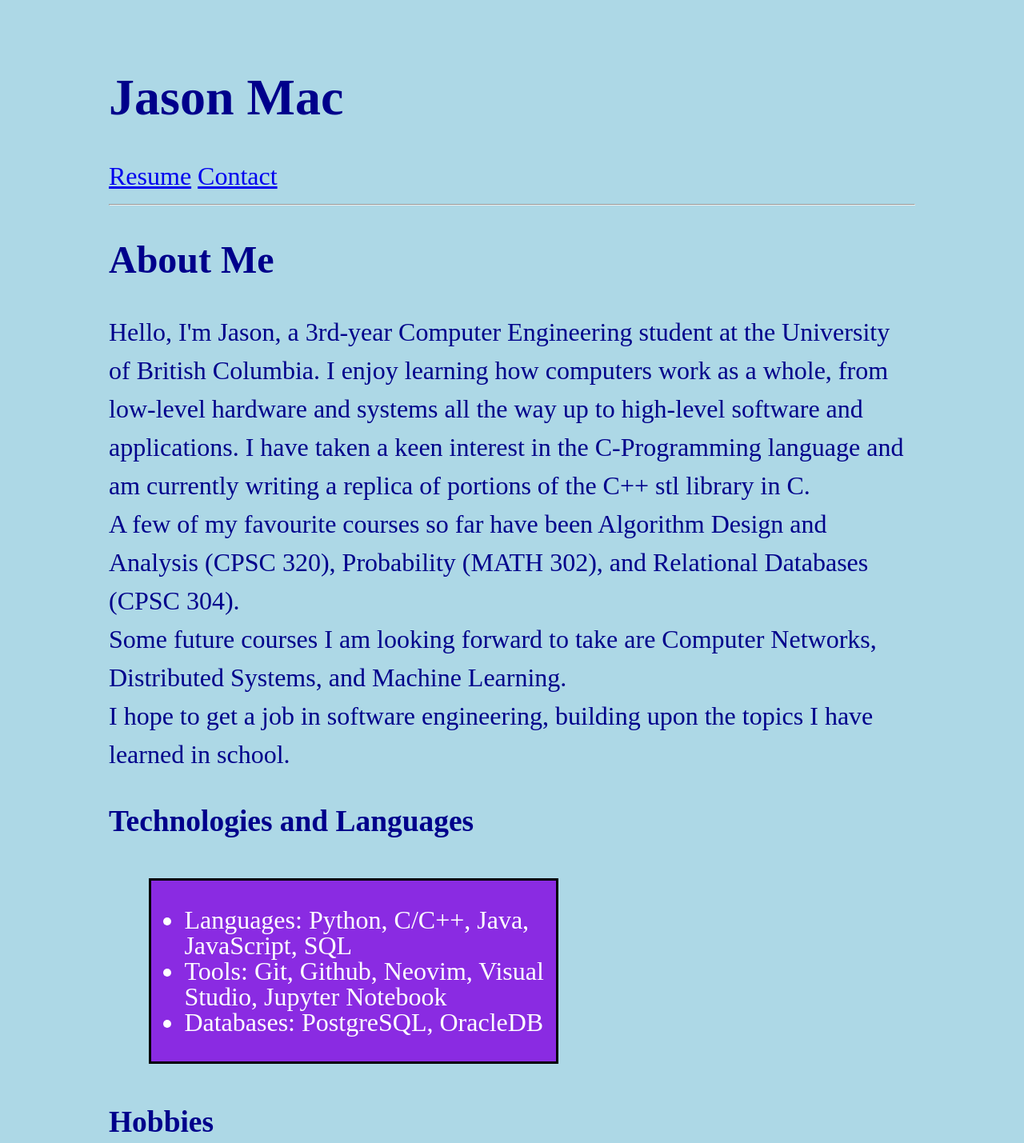
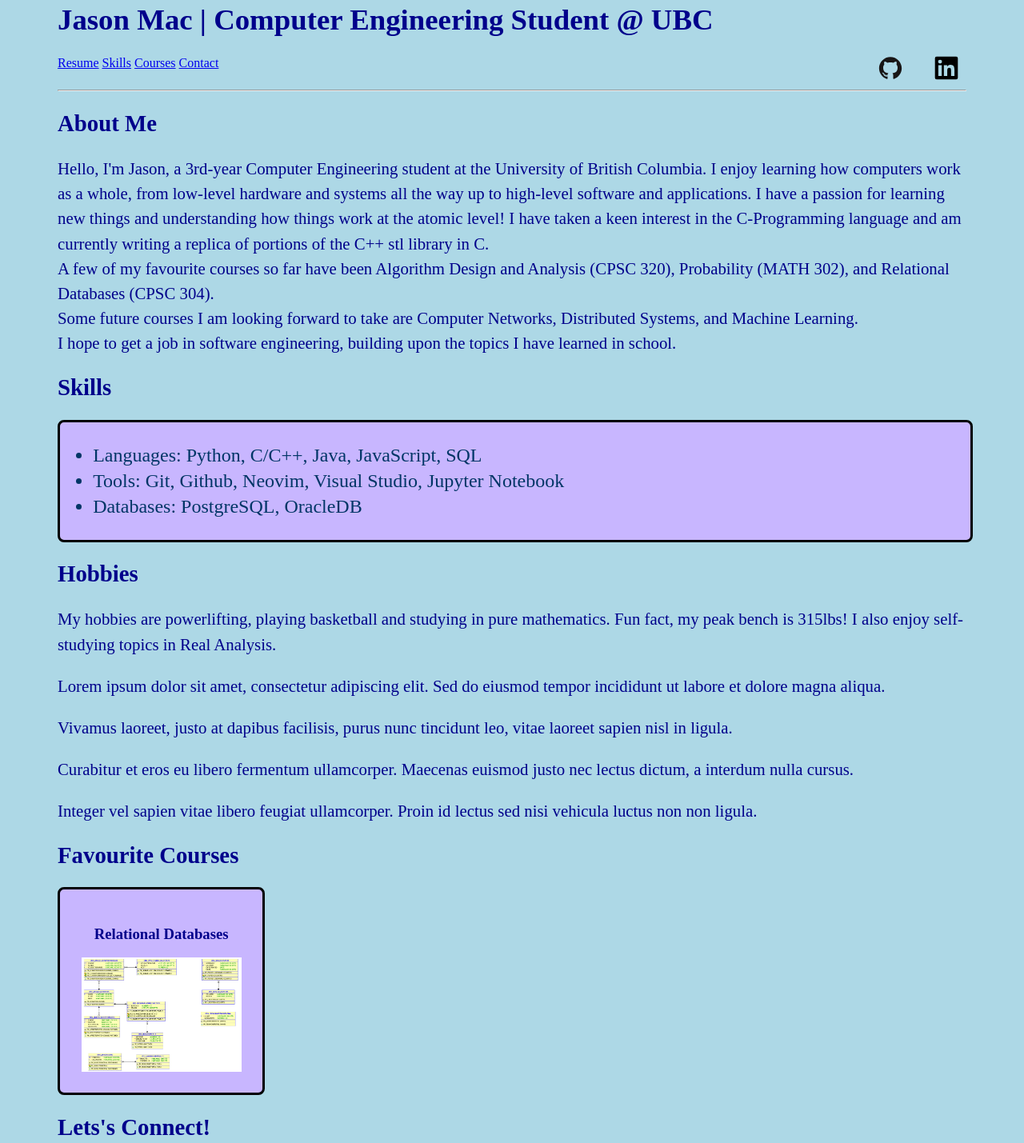
Before and after one commit to jason-mac/jasonvanmac.com, a plain HTML site: page index.html in a window 1280 px wide. Shown: the part 94-1523 px from the top of the page at 80% size. Drawn offline with Linux system fonts and the light colour scheme; a web font is replaced by a local one.

Commit message:
update index/css

```diff
--- a/index.html
+++ b/index.html
@@ -4,17 +4,31 @@
   <head>
     <meta charset="UTF-8" />
     <meta name="author" content="Jason Mac Web Page " />
-    <link rel="icon" href="html5.png" type="image/x-icon" />
+    <link rel="icon" href="img/icons/willy.png" type="image/x-icon" />
     <link rel="stylesheet" href="main.css" />
     <title>Jason Mac | Computer Engineering Student</title>
   </head>
   <body>
     <header>
-      <h1>Jason Mac</h1>
-      <nav>
-        <a href="resume.pdf" target="_blank">Resume</a>
-        <a href="#contact">Contact</a>
-      </nav>
+      <h1>Jason Mac | Computer Engineering Student @ UBC</h1>
+      <div class="row">
+        <div class="left">
+          <nav>
+            <a href="resume.pdf" target="_blank">Resume</a>
+            <a href="#skills">Skills</a>
+            <a href="#courses">Courses</a>
+            <a href="#contact">Contact</a>
+          </nav>
+        </div>
+        <div class="right">
+          <a href=" https://www.github.com/jason-mac/" target="_blank">
+            <img src="img/icons/github.svg" alt="Github Logo" width="30" />
+          </a>
+          <a href=" https://linkedin.com/in/jasonvanmac/" target="_blank">
+            <img src="img/icons/linkedin.svg" alt="Linkedin Logo" width="30" />
+          </a>
+        </div>
+      </div>
     </header>
     <hr />
 
@@ -25,9 +39,10 @@
           Hello, I'm Jason, a 3rd-year Computer Engineering student at the
           University of British Columbia. I enjoy learning how computers work as
           a whole, from low-level hardware and systems all the way up to
-          high-level software and applications. I have taken a keen interest in
-          the C-Programming language and am currently writing a replica of
-          portions of the C++ stl library in C.
+          high-level software and applications. I have a passion for learning
+          new things and understanding how things work at the atomic level! I
+          have taken a keen interest in the C-Programming language and am
+          currently writing a replica of portions of the C++ stl library in C.
           <br />
           A few of my favourite courses so far have been Algorithm Design and
           Analysis (CPSC 320), Probability (MATH 302), and Relational Databases
@@ -39,7 +54,10 @@
           I hope to get a job in software engineering, building upon the topics
           I have learned in school.
         </p>
-        <h3>Technologies and Languages</h3>
+      </section>
+
+      <section id="skills">
+        <h2>Skills</h2>
         <div class="tools">
           <ul>
             <li>Languages: Python, C/C++, Java, JavaScript, SQL</li>
@@ -47,7 +65,9 @@
             <li>Databases: PostgreSQL, OracleDB</li>
           </ul>
         </div>
-        <h3>Hobbies</h3>
+      </section>
+      <section id="hobbies">
+        <h2>Hobbies</h2>
         <p>
           My hobbies are powerlifting, playing basketball and studying in pure
           mathematics. Fun fact, my peak bench is 315lbs! I also enjoy
@@ -74,10 +94,17 @@
         nisi vehicula luctus non non ligula.
       </p>
 
-      <p>
-        Aliquam erat volutpat. Pellentesque habitant morbi tristique senectus et
-        netus et malesuada fames ac turpis egestas.
-      </p>
+      <section id="courses">
+        <h2>Favourite Courses</h2>
+        <div class="course">
+          <h3>Relational Databases</h3>
+          <img
+            src="img/database.png"
+            alt="relational database schema"
+            width="200"
+          />
+        </div>
+      </section>
     </main>
     <footer>
       <section>
--- a/main.css
+++ b/main.css
@@ -7,26 +7,88 @@
 * {
   font-family: gohu;
 }
+
+h1 {
+  font-size: 2.3rem;
+}
+
+h2 {
+  font-size: 1.8rem;
+}
 body {
-  font-size: 2rem;
   background: lightblue;
   color: darkblue;
-  padding: 10%;
+  padding: 5%;
 }
 
 .tools {
-  width: 50%; /* box width */
+  width: 100%; /* box width */
   height: 40%; /* box height */
-  background-color: blueviolet; /* green background */
+  background-color: #c8b6ff; /* green background */
   border: 3px solid black; /* black border */
   padding: 0.1%; /* inner spacing */
-  margin: 5%; /* outer spacing */
-  color: white; /* text color */
+  margin: 0; /* outer spacing */
+  color: #003566; /* text color */
   text-align: left; /* center text */
   line-height: 2rem; /* vertically center text */
+  font-size: 1.5rem;
+  border-radius: 8px;
 }
 
 p {
   line-height: 1.5;
-  font-family: gohu;
+  font-size: 1.3rem;
 }
+
+.course {
+  width: 250px; /* responsive width cap */
+  height: 250px;
+  margin: 0%; /* center horizontally */
+  padding: 0.1rem; /* inner space */
+  border: 3px solid black;
+  border-radius: 8px;
+  background: #fff;
+  background-color: #c8b6ff; /* green background */
+  /* Center everything */
+  display: flex;
+  justify-content: center; /* horizontal */
+  align-items: center; /* vertical */
+  flex-direction: column; /* stack elements top-to-bottom */
+}
+
+.contacts {
+  width: 250px; /* responsive width cap */
+  height: 50px;
+  margin: 0%; /* center horizontally */
+  padding: 0.1rem; /* inner space */
+  border: 3px solid black;
+  border-radius: 8px;
+  background: #fff;
+  background-color: #c8b6ff; /* green background */
+  /* Center everything */
+  display: flex;
+  justify-content: center; /* horizontal */
+  align-items: center; /* vertical */
+  flex-direction: column; /* stack elements top-to-bottom */
+}
+
+.row {
+  display: flex;
+  justify-content: space-between;
+  width: 100%;
+}
+
+.left {
+  display: flex;
+  gap: 10px;
+}
+.right {
+  margin-right: 10px;
+  display: flex;
+  gap: 40px;
+}
+
+.imgbar {
+  width: auto;
+  vertical-align: middle;
+}
```
Also changed, not shown: img/database.png (added), img/icons/github.svg (added), img/icons/javascript-icon.svg (added), img/icons/linkedin.svg (added), img/icons/willy.png (added), 2 other files.
